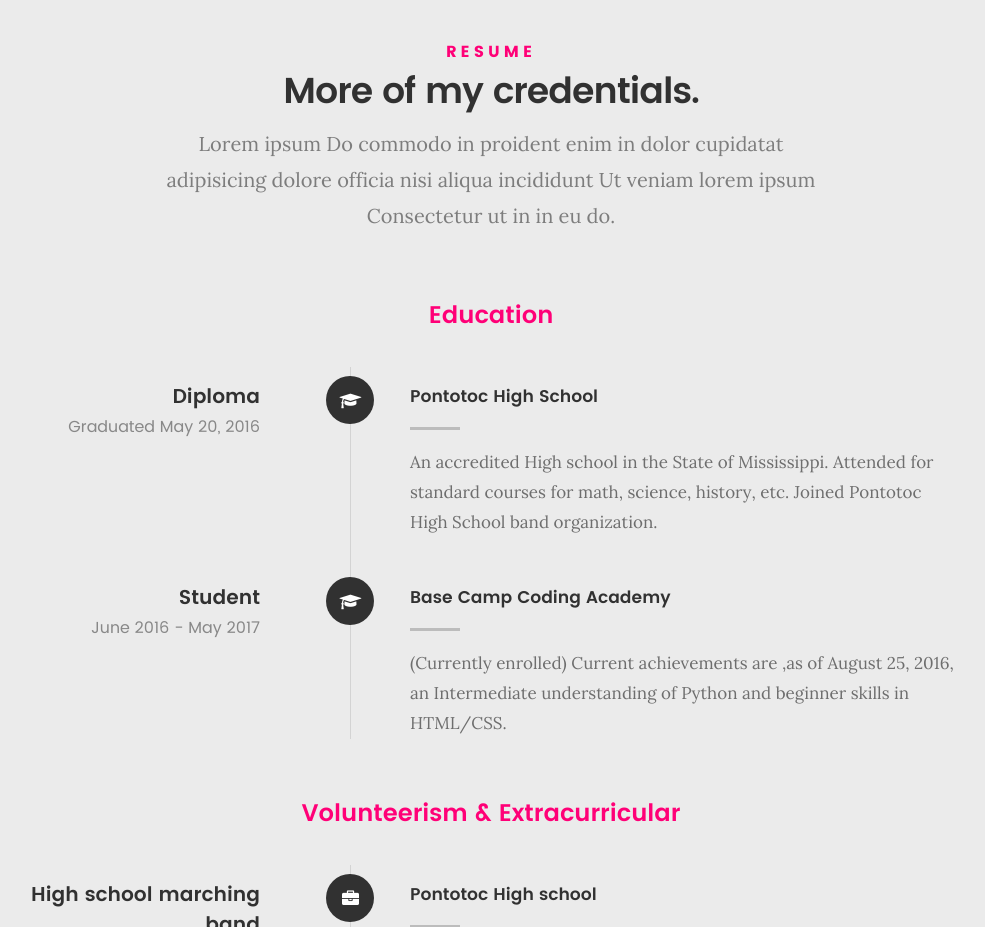
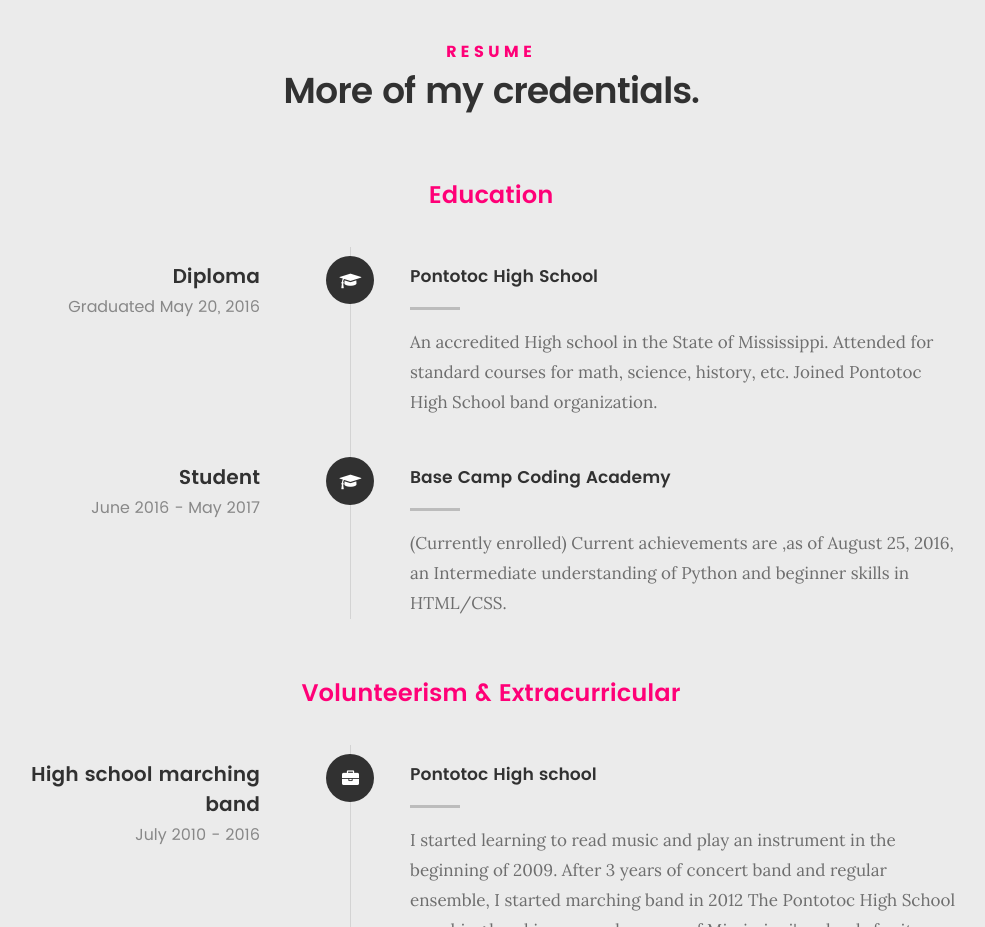
Before and after one commit to AdamTutor/AdamTutor.github.io, a plain HTML site: page index.html in a window 1280 px wide. Shown: the part 2000-2927 px from the top of the page, without its empty margins (149-1134 px from the left). Drawn offline with Linux system fonts and the light colour scheme; files whose address does not match are found by name.

Commit message:
changed text under extra credentials

```diff
--- a/index.html
+++ b/index.html
@@ -212,7 +212,7 @@
                 <h5>Resume</h5>
                 <h1>More of my credentials.</h1>
 
-                <p class="lead">Lorem ipsum Do commodo in proident enim in dolor cupidatat adipisicing dolore officia nisi aliqua incididunt Ut veniam lorem ipsum Consectetur ut in in eu do.</p>
+                <p class="lead"></p>
 
             </div>
         </div>
```
